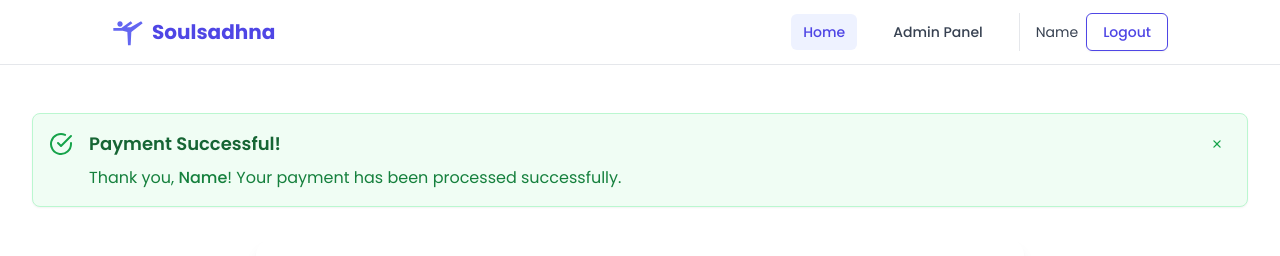
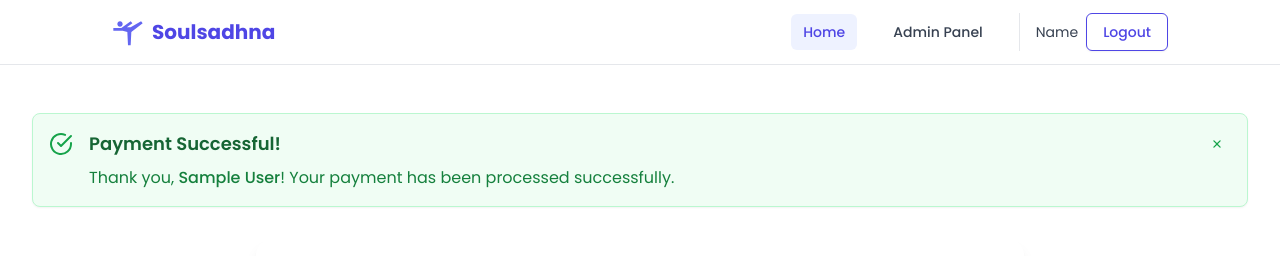
Before and after one commit to devwithsmile/soulsadhnaFE, a Next.js app: page /home in a window 1280 px wide. Shown: the top 256 px of the page. Built offline with nearby package versions, Linux system fonts and the light colour scheme; sample sign-in values are in the browser's storage.

Commit message:
fix: replace username with actual name

```diff
--- a/src/app/(protected)/home/page.jsx
+++ b/src/app/(protected)/home/page.jsx
@@ -17,7 +17,7 @@ export default function HomePage() {
           {showPaymentSuccess && (
             <PaymentSuccessMessage
               onClose={() => setShowPaymentSuccess(false)}
-              customerName={username}
+              customerName={user?.name || username}
               showAutoClose={false}
             />
           )}
```
